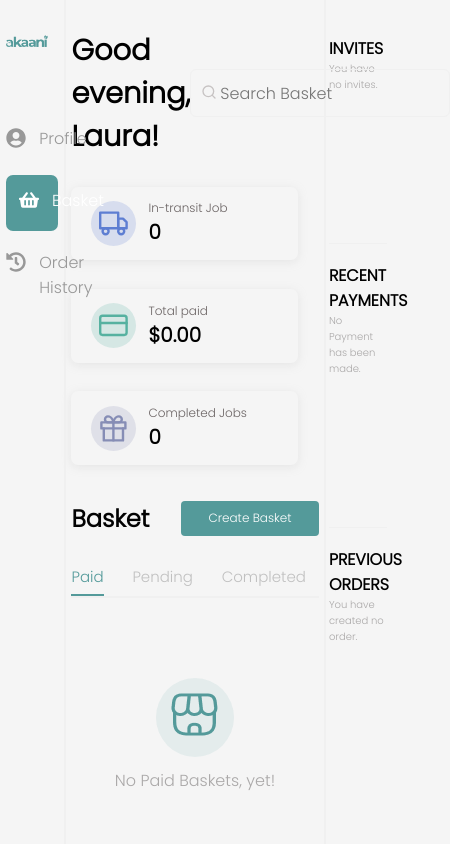
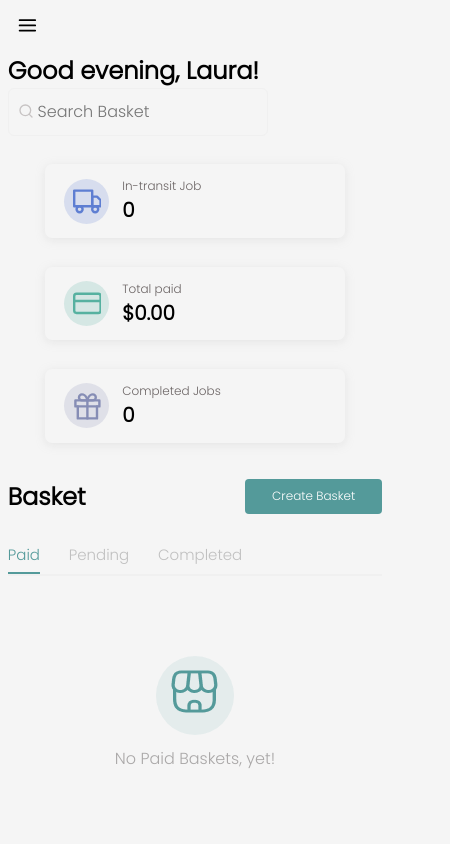
Before and after one commit to sam-adroit/akaani, a React (Create React App) app: page / in a window 390 px wide. Shown: the top 844 px of the page, 450 px wide, since content can reach past the window. Built offline with nearby package versions, Linux system fonts and the light colour scheme.

Commit message:
Mobile view optimized

```diff
--- a/src/components/card/Card.css
+++ b/src/components/card/Card.css
@@ -6,6 +6,12 @@
   border-radius: 7px;
   padding: var(--sp-sm) var(--sp-m);
   box-shadow: 0px 2px 10px rgba(182, 182, 182, 0.25);
+}
+
+@media screen and (max-width: 600px) {
+  .card-item {
+    width: 80%;
+  }
 }
 
 .card-item .icon {
--- a/src/components/card/Card.jsx
+++ b/src/components/card/Card.jsx
@@ -5,7 +5,6 @@ import { BsShop } from "react-icons/bs";
 import "./Card.css";
 
 function Card({ cardDetail }) {
-  console.log(cardDetail);
   return (
     <div className="card-item">
       <div className="icon ">
--- a/src/components/cart/Cart.css
+++ b/src/components/cart/Cart.css
@@ -8,6 +8,13 @@
   border: 3px solid var(--border-clr);
   width: 450px;
   background: #f5f5f5;
+}
+
+@media screen and (max-width: 600px) {
+  .cart {
+    width: 100%;
+    z-index: 3;
+  }
 }
 
 .showCart {
--- a/src/components/landing-page-body/LandingPageBody.css
+++ b/src/components/landing-page-body/LandingPageBody.css
@@ -45,6 +45,24 @@
   flex-wrap: wrap;
   gap: var(--sp-lg);
   margin-top: var(--sp-lg);
+}
+
+@media screen and (max-width: 600px) {
+  .Landing-page-body {
+    width: 100%;
+  }
+  .landing-page-body-header {
+    display: block;
+  }
+
+  .landing-page-body-header h2 {
+    font-size: var(--fs-xlg);
+    padding-top: 1em;
+  }
+
+  .cardList {
+    justify-content: center;
+  }
 }
 
 .basket {
--- a/src/components/left-sidebar/LeftSidebar.css
+++ b/src/components/left-sidebar/LeftSidebar.css
@@ -3,6 +3,21 @@
   border-right: 2px solid var(--border-clr);
   padding: var(--sp-lg) 0;
   position: relative;
+}
+
+@media screen and (max-width: 600px) {
+  .left-sidebar {
+    display: none;
+  }
+  .show-siderbar {
+    display: block;
+    position: absolute;
+    top: 0;
+    bottom: 0;
+    width: 250px;
+    background: #f5f5f5;
+    z-index: 1;
+  }
 }
 
 .center-nav {
--- a/src/components/left-sidebar/LeftSidebar.jsx
+++ b/src/components/left-sidebar/LeftSidebar.jsx
@@ -2,9 +2,11 @@ import React from "react";
 import { FaUserCircle, FaShoppingBasket, FaHistory } from "react-icons/fa";
 import "./LeftSidebar.css";
 
-function LeftSidebar() {
+function LeftSidebar({ showSidebar }) {
   return (
-    <div className="left-sidebar">
+    <div
+      className={showSidebar ? "left-sidebar show-siderbar" : "left-sidebar"}
+    >
       <div className="center-nav">
         <div className="logo">
           <img src="./logo.png" alt="" />
--- a/src/components/right-sidebar/RightSidebar.css
+++ b/src/components/right-sidebar/RightSidebar.css
@@ -1,6 +1,12 @@
 .right-sidebar {
   width: 17%;
   border-left: 2px solid var(--border-clr);
+}
+
+@media screen and (max-width: 800px) {
+  .right-sidebar {
+    display: none;
+  }
 }
 
 .right-sidebar-center {
--- a/src/views/landing/Landing.css
+++ b/src/views/landing/Landing.css
@@ -2,3 +2,21 @@
   display: flex;
   position: relative;
 }
+
+.show-sidebar {
+  position: absolute;
+  top: 0.8em;
+
+  z-index: 2;
+  font-size: 1.3rem;
+  font-weight: 600;
+}
+
+.icon-right {
+  left: 10em;
+}
+
+.icon-left {
+  top: 0.6em;
+  left: 0.8em;
+}
--- a/src/views/landing/Landing.jsx
+++ b/src/views/landing/Landing.jsx
@@ -3,12 +3,15 @@ import LeftSidebar from "../../components/left-sidebar/LeftSidebar";
 import LandingPageBody from "../../components/landing-page-body/LandingPageBody";
 import RightSidebar from "../../components/right-sidebar/RightSidebar";
 import Cart from "../../components/cart/Cart";
+import { FiMenu } from "react-icons/fi";
+import { GrClose } from "react-icons/gr";
 import { card } from "../../utils/card";
 
 import "./Landing.css";
 
 function Landing() {
   const [showCart, setShowCart] = useState(false);
+  const [showSidebar, setShowSidebar] = useState(false);
   const [cardDetails, setCardDetails] = useState(card.slice(0, 3));
   const changeData = () => {
     setShowCart(true);
@@ -21,7 +24,16 @@ function Landing() {
   };
   return (
     <div className="landing">
-      <LeftSidebar />
+      <span
+        className={
+          showSidebar ? "show-sidebar icon-right" : "show-sidebar icon-left"
+        }
+      >
+        <span onClick={() => setShowSidebar(!showSidebar)}>
+          {showSidebar ? <GrClose /> : <FiMenu />}
+        </span>
+      </span>
+      <LeftSidebar showSidebar={showSidebar} />
       <LandingPageBody
         showCart={showCart}
         setShowCart={setShowCart}
```
